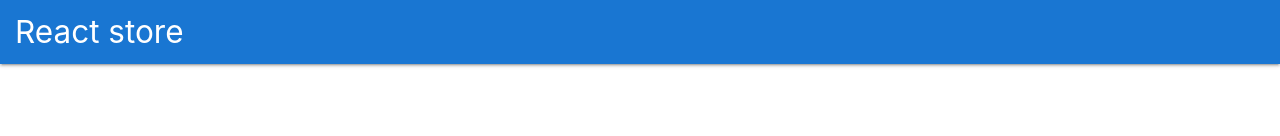
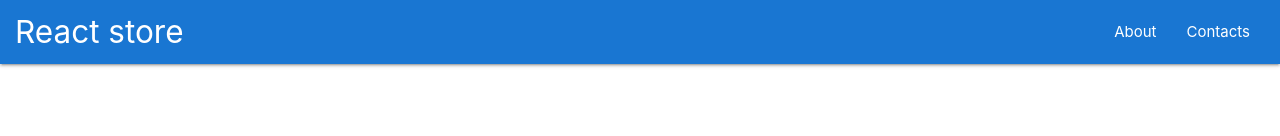
Before and after one commit to arttusulkonen/react-spa, a React (Create React App) app: page / in a window 1280 px wide. Shown: the top 136 px of the page. Built offline with nearby package versions, Linux system fonts and the light colour scheme.

Commit message:
Add Link to Header component

```diff
--- a/package.json
+++ b/package.json
@@ -35,5 +35,8 @@
       "last 1 firefox version",
       "last 1 safari version"
     ]
+  },
+  "devDependencies": {
+    "@babel/plugin-proposal-class-properties": "^7.13.0"
   }
 }
--- a/src/App.js
+++ b/src/App.js
@@ -11,18 +11,18 @@ import NotFound from "./pages/NotFound";
 function App() {
   return (
     <>
+      <Router>
         <Header />
         <main className='container content'>
-          <Router>
           <Switch>
             <Route exact path="/" component={Home}/>
             <Route path="/about" component={About}/>
             <Route path="/contact" component={Contact}/>
             <Route component={NotFound} />
          </Switch>
-          </Router>
         </main>
         <Footer />
+      </Router>
     </>
   );
 }
--- a/src/components/header/Header.js
+++ b/src/components/header/Header.js
@@ -1,11 +1,18 @@
 import React from 'react';
+import {Link} from "react-router-dom";
 
 function Header() {
   return (
     <nav className={'blue darken-2'}>
       <div className="nav-wrapper">
-        <a href="#" className="brand-logo">React store</a>
+        <Link to="/" className="brand-logo">React store</Link>
         <ul id="nav-mobile" className="right hide-on-med-and-down">
+          <li>
+            <Link to="/about">About</Link>
+          </li>
+          <li>
+            <Link to="/contact">Contacts</Link>
+          </li>
         </ul>
       </div>
     </nav>
```
Also changed, not shown: 1 other file (tests, documents, lock files or other folders). Lines whose indentation alone changed are shown as unchanged.
